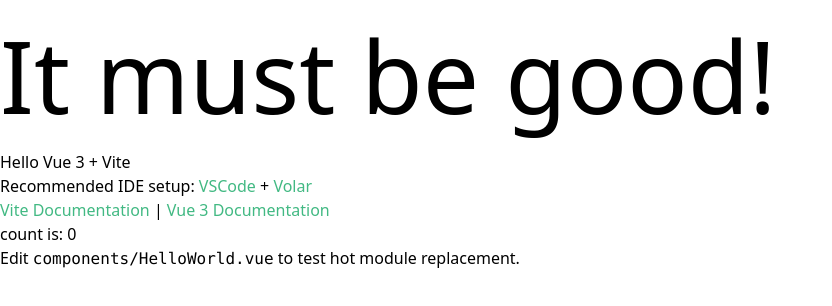
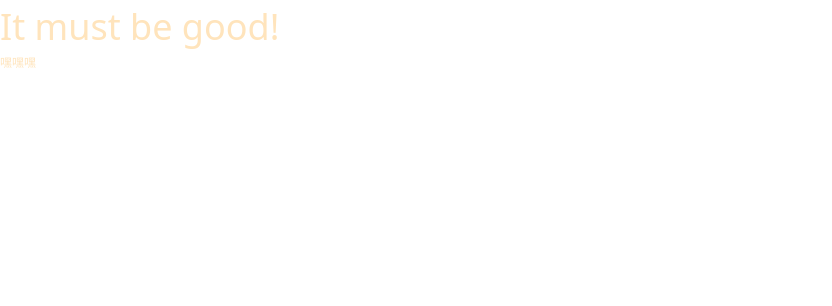
Before and after one commit to vivian1223/Vue3-vite-tailwind-jit-mode, a Vue app: page / in a window 1280 px wide. Shown: the top 306 px of the page, without its empty margins (0-832 px from the left). Built offline with nearby package versions, Linux system fonts and the light colour scheme.

Commit message:
feat: update environment * add tailwind config example

```diff
--- a/src/App.vue
+++ b/src/App.vue
@@ -1,19 +1,9 @@
-<script setup>
-// This starter template is using Vue 3 <script setup> SFCs
-// Check out https://v3.vuejs.org/api/sfc-script-setup.html#sfc-script-setup
-import HelloWorld from './components/HelloWorld.vue'
-</script>
-
 <template>
-  <h1 class="text-l">
+  <h1 class="text-5 text-primaryColor-100">
     It must be good!
   </h1>
-  <HelloWorld msg="Hello Vue 3 + Vite" />
+  <LandingPage />
 </template>
-
-<style lang="scss">
-.text-l {
-  font-size: 100px;
-}
-
-</style>
+<script setup>
+import LandingPage from './views/LandingPage/index.vue'
+</script>
--- a/src/components/HelloWorld.vue
+++ /dev/null
@@ -1,40 +0,0 @@
-<script setup>
-import { ref } from 'vue'
-
-defineProps({
-  msg: String
-})
-
-const count = ref(0)
-</script>
-
-<template>
-  <h1>{{ msg }}</h1>
-
-  <p>
-    Recommended IDE setup:
-    <a href="https://code.visualstudio.com/" target="_blank">VSCode</a>
-    +
-    <a href="https://github.com/johnsoncodehk/volar" target="_blank">Volar</a>
-  </p>
-
-  <p>
-    <a href="https://vitejs.dev/guide/features.html" target="_blank">
-      Vite Documentation
-    </a>
-    |
-    <a href="https://v3.vuejs.org/" target="_blank">Vue 3 Documentation</a>
-  </p>
-
-  <button type="button" @click="count++">count is: {{ count }}</button>
-  <p>
-    Edit
-    <code>components/HelloWorld.vue</code> to test hot module replacement.
-  </p>
-</template>
-
-<style scoped>
-a {
-  color: #42b983;
-}
-</style>
--- /dev/null
+++ b/src/views/LandingPage/index.vue
@@ -0,0 +1,7 @@
+<template>
+  <div class="text-1 text-primaryColor-100">
+    嘿嘿嘿
+  </div>
+</template>
+<script setup>
+</script>
--- a/tailwind.config.js
+++ b/tailwind.config.js
@@ -1,12 +1,87 @@
 module.exports = {
   mode: 'jit',
-  purge: ['./index.html', './src/**/*.{vue,js,ts,jsx,tsx}'],
+  purge: ['./src/**/*.vue', './public/**/*.html'],
   darkMode: false, // or 'media' or 'class'
   theme: {
-    extend: {},
+      container: {
+          center: true,
+          screens: {
+              sm: "767px",
+              md: "1025px",
+              lg: "1680px",
+          }
+      },
+      margin: {
+          '1': '8px',
+          '2': '16px',
+          '3': '24px',
+          '4': '48px',
+          '5': '32px',
+          '6': '64px',
+      },
+      padding: {
+          '1': '8px',
+          '2': '16px',
+          '3': '24px',
+          '4': '48px',
+          '5': '32px',
+          '6': '64px',
+      },
+      borderRadius: {
+          '1': '8px',
+          '2': '16px',
+      },
+      colors: {
+          primaryColor: {
+              100: '#FFE4BC',
+              200: '#FEC36B',
+              300: '#FFA31A',
+              400: '#FF7A00',
+          },
+          successColor: {
+              100: '#7ADD7E',
+              200: '#34B83A',
+              300: '#1D9D22',
+
+          },
+          dangerColor: {
+              100: '#FF8E8E',
+              200: '#FD5959',
+              300: '#E03535',
+          },
+          darkColor: {
+              100: '#767778',
+              200: '#5F6061',
+              300: '#49494B',
+              400: '#323334',
+              500: '#1B1C1E'
+          },
+          lightColor: {
+              100: '#FFFFFF',
+              200: '#F4F4F4',
+              300: '#E8E8E8',
+              400: '#DDDDDD',
+              500: '#D1D2D2'
+          }
+      },
+      fontSize: {
+          '1': '12px',
+          '2': '14px',
+          '3': '18px',
+          '4': '20px',
+          '5': '36px',
+      },
+      extend: {
+          lineHeight: {
+              '1': '16px',
+              '2': '20px',
+              '3': '28px',
+              '4': '52px',
+          }
+      }
   },
   variants: {
-    extend: {},
+      extend: {},
   },
   plugins: [],
-}
+};
```
Also changed, not shown: .eslintrc.js.
